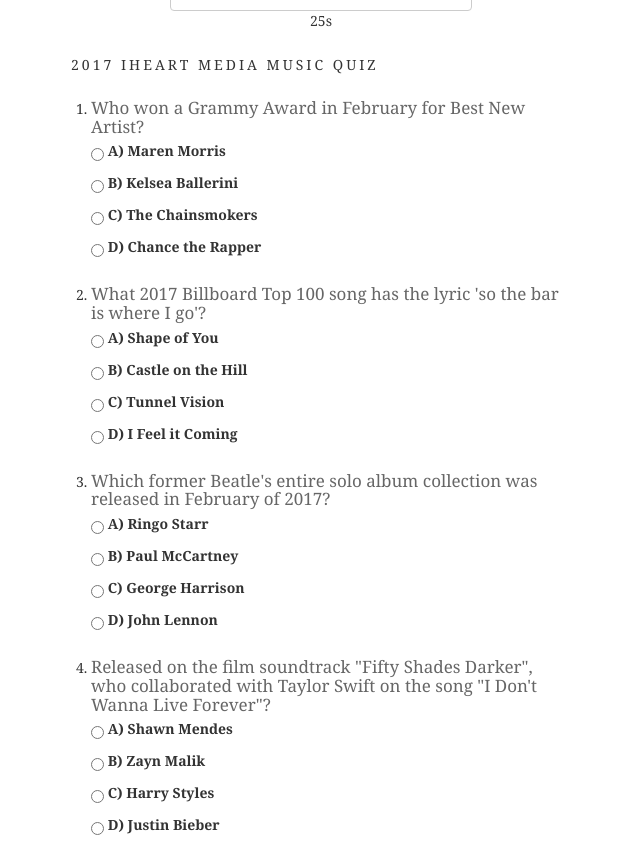
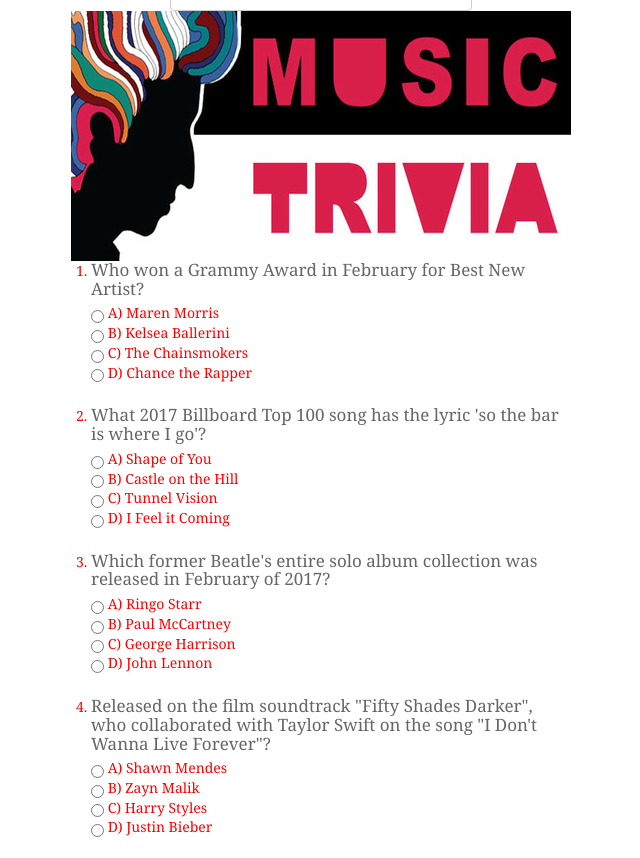
Before and after one commit to HEIGHTSTONIAN/Totally-Trivial-Trivia, a plain HTML site: page index.html in a window 1280 px wide. Shown: the part 66-924 px from the top of the page, without its empty margins (319-959 px from the left). Drawn offline with nearby package versions, Linux system fonts and the light colour scheme.

Commit message:
Finally works

```diff
--- a/assets/css/style.css
+++ b/assets/css/style.css
@@ -24,6 +24,8 @@ h1 {
     font: 14px Georgia, Serif;
     text-transform: uppercase;
     letter-spacing: 3px;
+    text-align: center;
+
 }
 
 #quiz input {
@@ -56,3 +58,19 @@ h1 {
 #button-replay {
     background: rgb(132, 182, 35);
     color: #0098ce;
+}
+
+#timer {
+    font-size: 36px;
+    color: white;
+}
+#quizform{
+    background-color: white;
+    color: red;
+}
+
+#finishScreen {
+    text-align: center;
+    color: black;
+    font-size: 50px;
+}
--- a/assets/javascript/game.js
+++ b/assets/javascript/game.js
@@ -1,5 +1,12 @@
+    var correct = 0;
+    var incorrect = 0;
+
+
     $(document).ready(function() {
 
+        var startButton = $("#start");
+
+        function start() {
             var deadline = new Date().getTime() + (1000 * 30);
             // Update the count down every 1 second
             var x = setInterval(function() {
@@ -21,55 +28,53 @@ $(document).ready(function() {
                     finish();
                 }
             }, 1000);
+        }
+
+        startButton.click(start);
+
     });
 
     function finish() {
+
+
+        var q1 = document.getElementsByName("q1");
+        var q2 = document.getElementsByName("q2");
+        var q3 = document.getElementsByName("q3");
+        var q4 = document.getElementsByName("q4");
+        var q5 = document.getElementsByName("q5");
+
+        scoregreat(q1, "D");
+        scoregreat(q2, "A");
+        scoregreat(q3, "C");
+        scoregreat(q4, "B");
+        scoregreat(q5, "C");
+
+        document.getElementById("finish").style.display = "none";
+        document.getElementById("start").style.display = "none";
+        document.getElementById("quiz").style.display = "none";
+        document.getElementById("timer").style.display = "none";
+        document.getElementById("finish").style.display = "none";
+
+
+        document.getElementById("finishScreen").style.display = "block";
+        document.getElementById("correct").innerHTML = correct;
+        document.getElementById("incorrect").innerHTML = incorrect;
+
         // document.clear();//
-   alert ("tell us");
     }
 
+    function scoregreat(answers, correctanswer) {
 
-        var questionAnswer = [
+        for (var i = 0, length = answers.length; i < length; i++) {
+            if (answers[i].checked) {
+                // do whatever you want with the checked radio
+                if (answers[i].value === correctanswer) {
+                    correct++;
+                } else {
+                    incorrect++;
+                }
 
-            {
-                question: 'Who won a Grammy Award in February for Best New Artist?',
-                answers: ['question-1-answers-A', 'question-1-answers-B', 'question-1-answers-C', 'question-1-answers-D'],
-                correct: 'question-1-answers-D'
-            },
-
-            {
-                question: 'What 2017 Billboard Top 100 song has the lyric so the bar is where I go?',
-                answers: ['question-2-answers-A', 'question-2-answers-B', 'question-2-answers-C', 'question-2-answers-D'],
-                correct: 'question-2-answers-A'
-            },
-
-            {
-                question: 'Which former Beatles entire solo album collection was released in February of 2017?',
-                answers: ['question-3-answers-A', 'question-3-answers-B', 'question-3-answers-C', 'question-3-answers-D'],
-                correct: 'question-3-answers-C'
-            },
-
-            {
-                question: 'Released on the film soundtrack Fifty Shades Darker, who collaborated with Taylor Swift on the song I Dont Wanna Live Forever',
-                answers: ['question-4-answers-A', 'question-4-answers-B', 'question-4-answers-C', 'question-4-answers-D'],
-                correct: 'question-4-answers-B'
-            },
-
-            {
-                question: 'What Disney film soundtrack peaked at number three on the Billboard 200 chart in March of 2017?',
-                answers: ['question-5-answers-A', 'question-5-answers-B', 'question-5-answers-C', 'question-5-answers-D'],
-                correct: 'question-5-answers-C'
+                break;
             }
-        ];
-
-        var time = 10;
-
-        var questionCount = 0;
-
-        var correct = 0;
-
-        var incorrect = 0;
-
-        var unAnswered = 0;
-
-        var click = 0
+        }
+    }
--- a/index.html
+++ b/index.html
@@ -9,119 +9,91 @@
 
 <body>
     <div id="page-wrap">
-
-
         <div>
-
-            <button id="start" class="btn btn-default center-block" onclick="setTimeout(getQuestion, 250)"><h2 id="startText" class="text-center"> Click Here To Start! </h2>
+            <button id="start" class="btn btn-default center-block">
+                <h2 id="startText" class="text-center"> Click Here To Start! </h2>
             </button>
-
         </div>
         <div id="timer" class="text-center center-block"></div>
-         <h1>2017 iHeart Media Music Quiz</h1>
+        <div id="quizform">
             <form action="grade.php" method="post" id="quiz">
+            <img src="assets/images/musictrivia.jpg">
                 <ol>
                     <li>
                         <h3>Who won a Grammy Award in February for Best New Artist?</h3>
                         <div>
-                        <input type="radio" id="q1" value="A" />
-                        <label for="question-1-answers-A">A) Maren Morris</label>
-                    </div>
-                    <div>
-                        <input type="radio" id="q1" value="B" />
-                        <label for="question-1-answers-B">B) Kelsea Ballerini</label>
-                    </div>
-                    <div>
-                        <input type="radio" id="q1" value="C" />
-                        <label for="question-1-answers-C">C) The Chainsmokers</label>
-                    </div>
-                    <div>
-                        <input type="radio" id="q1" value="D" />
-                        <label for="question-1-answers-D">D) Chance the Rapper</label>
+                            <input type="radio" name="q1" value="A"> A) Maren Morris
+                            <br>
+                            <input type="radio" name="q1" value="B"> B) Kelsea Ballerini
+                            <br>
+                            <input type="radio" name="q1" value="C"> C) The Chainsmokers
+                            <br>
+                            <input type="radio" name="q1" value="D"> D) Chance the Rapper
+                            <br>
                         </div>
                     </li>
                     <li>
                         <h3>What 2017 Billboard Top 100 song has the lyric 'so the bar is where I go'?</h3>
                         <div>
-                        <input type="radio" name="question-2-answers" id="q2" value="A" />
-                        <label for="question-2-answers-A">A) Shape of You</label>
-                    </div>
-                    <div>
-                        <input type="radio" name="question-2-answers" id="q2" value="B" />
-                        <label for="question-2-answers-B">B) Castle on the Hill</label>
-                    </div>
-                    <div>
-                        <input type="radio" name="question-2-answers" id="q2" value="C" />
-                        <label for="question-2-answers-C">C) Tunnel Vision</label>
-                    </div>
-                    <div>
-                        <input type="radio" name="question-2-answers" id="q2" value="D" />
-                        <label for="question-2-answers-D">D) I Feel it Coming</label>
+                            <input type="radio" name="q2" id="q2" value="A" /> A) Shape of You
+                             <br>
+                            <input type="radio" name="q2" id="q2" value="B" /> B) Castle on the Hill
+                             <br>
+                            <input type="radio" name="q2" id="q2" value="C" /> C) Tunnel Vision
+                            <br>
+                            <input type="radio" name="q2" id="q2" value="D" /> D) I Feel it Coming
                         </div>
                     </li>
                     <li>
                         <h3>Which former Beatle's entire solo album collection was released in February of 2017?</h3>
                         <div>
-                        <input type="radio" name="question-3-answers" id="q3" value="A" />
-                        <label for="question-3-answers-A">A) Ringo Starr</label>
-                    </div>
-                    <div>
-                        <input type="radio" name="question-3-answers" id="q3" value="B" />
-                        <label for="question-3-answers-B">B) Paul McCartney</label>
-                    </div>
-                    <div>
-                        <input type="radio" name="question-3-answers" id="q3" value="C" />
-                        <label for="question-3-answers-C">C) George Harrison</label>
-                    </div>
-                    <div>
-                        <input type="radio" name="question-3-answers" id="q3" value="D" />
-                        <label for="question-3-answers-D">D) John Lennon</label>
+                            <input type="radio" name="q3" id="q3" value="A" /> A) Ringo Starr
+                            <br>
+                            <input type="radio" name="q3" id="q3" value="B" /> B) Paul McCartney
+                            <br>
+                            <input type="radio" name="q3" id="q3" value="C" /> C) George Harrison
+                            <br>
+                            <input type="radio" name="q3" id="q3" value="D" /> D) John Lennon
                         </div>
                     </li>
                     <li>
                         <h3>Released on the film soundtrack "Fifty Shades Darker", who collaborated with Taylor Swift on the song "I Don't Wanna Live Forever"?</h3>
                         <div>
-                        <input type="radio" name="question-4-answers" id="q4" value="A" />
-                        <label for="question-4-answers-A">A) Shawn Mendes</label>
-                    </div>
-                    <div>
-                        <input type="radio" name="question-4-answers" id="q4" value="B" />
-                        <label for="question-4-answers-B">B) Zayn Malik</label>
-                    </div>
-                    <div>
-                        <input type="radio" name="question-4-answers" id="q4" value="C" />
-                        <label for="question-4-answers-C">C) Harry Styles</label>
-                    </div>
-                    <div>
-                        <input type="radio" name="question-4-answers" id="q4" value="D" />
-                        <label for="question-4-answers-D">D) Justin Bieber</label>
+                            <input type="radio" name="q4" id="q4" value="A-" /> A) Shawn Mendes
+                            <br>
+                            <input type="radio" name="q4" id="q4" value="B" /> B) Zayn Malik
+                            <br>
+                            <input type="radio" name="q4" id="q4" value="C" /> C) Harry Styles
+                            <br>
+                            <input type="radio" name="q4" id="q4" value="D" /> D) Justin Bieber
                         </div>
                     </li>
                     <li>
                         <h3>What Disney film soundtrack peaked at number three on the Billboard 200 chart in March of 2017?</h3>
                         <div>
-                        <input type="radio" name="question-5-answers" id="q5" value="A" />
-                        <label for="question-5-answers-A">A) Ghost in the Shell</label>
-                    </div>
-                    <div>
-                        <input type="radio" name="question-5-answers" id="q5" value="B" />
-                        <label for="question-5-answers-B">B) Coco</label>
-                    </div>
-                    <div>
-                        <input type="radio" name="question-5-answers" id="q5" value="C" />
-                        <label for="question-5-answers-C">C) Beauty and the Beast</label>
-                    </div>
-                    <div>
-                        <input type="radio" name="question-5-answers" id="q5" value="D" />
-                        <label for="question-5-answers-D">D) Cars 3</label>
+                            <input type="radio" name="q5" id="q5" value="A" /> A) Ghost in the Shell
+                            <br>
+                            <input type="radio" name="q5" id="q5" value="B" /> B) Coco
+                            <br>
+                            <input type="radio" name="q5" id="q5" value="C" /> C) Beauty and the Beast
+                            <br>
+                            <input type="radio" name="q5" id="q5" value="D" /> D) Cars 3
                         </div>
                     </li>
                 </ol>
             </form>
+        </div>
         <div>
-
             <button id="finish" class="btn btn-default center-block displayNone" onclick="finish()">
                 <h2 id="resetText" class="text-center displayNone"> Finish </h2></button>
+        </div>
+        <div id="finishScreen" style="display:none;">
+            <p>Number Correct:
+                <div id="correct"></div>
+            </p>
+            <p>Number Incorrect:
+                <div id="incorrect"></div>
+            </p>
         </div>
 </body>
 <script src="https://code.jquery.com/jquery-2.2.3.js" integrity="sha256-laXWtGydpwqJ8JA+X9x2miwmaiKhn8tVmOVEigRNtP4=" crossorigin="anonymous">
```
Lines whose indentation alone changed are shown as unchanged.
